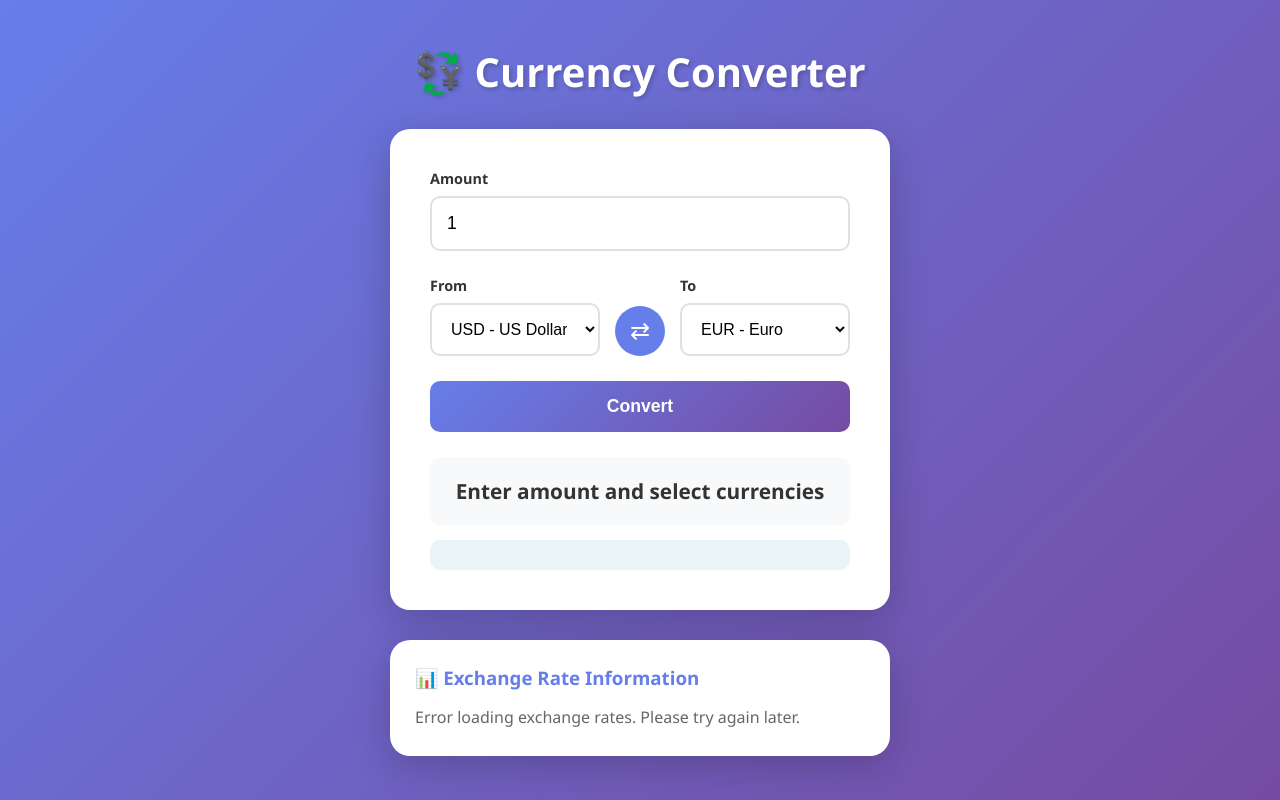
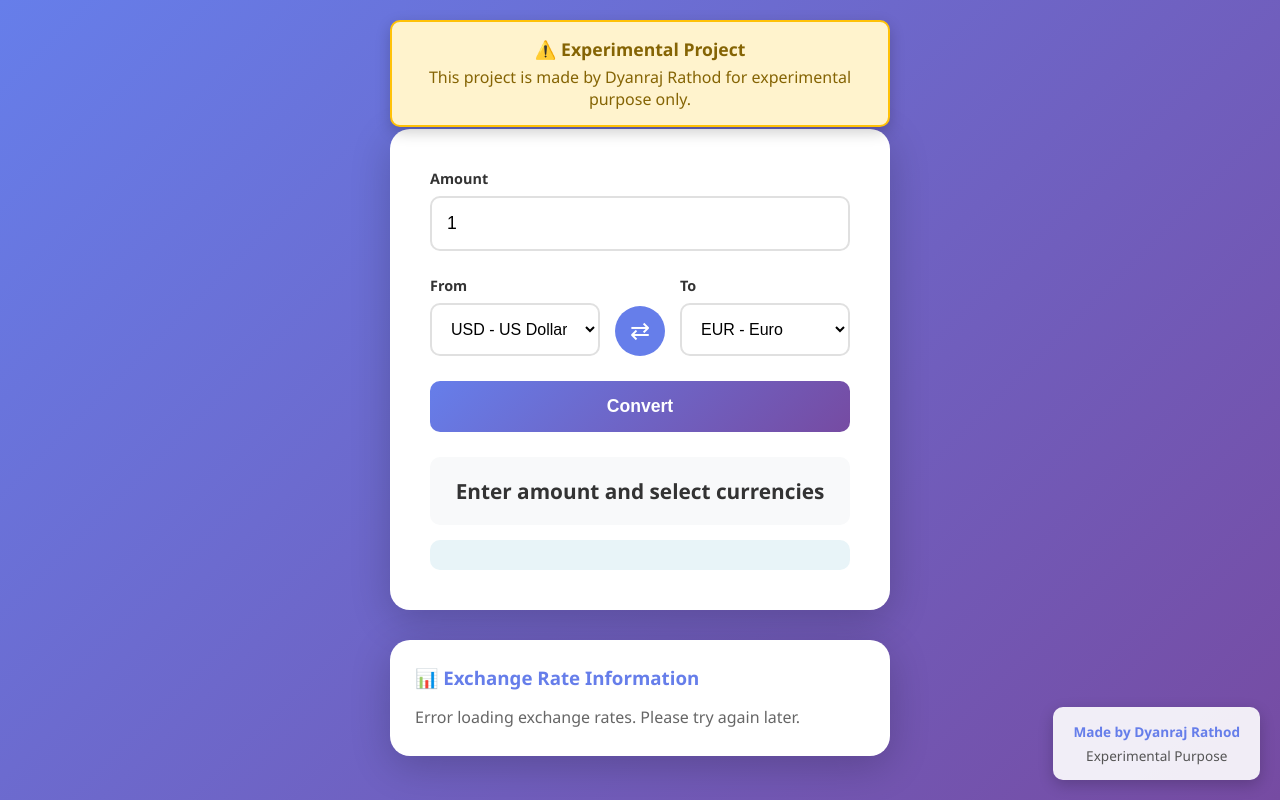
Before and after one commit to shriramdawange/currency-converter-, a plain HTML site: page index.html in a window 1280 px wide. Drawn offline with Linux system fonts and the light colour scheme; no server answers.

Commit message:
Update index.html

```diff
--- a/index.html
+++ b/index.html
@@ -1,12 +1,93 @@
 <!DOCTYPE html>
 <html lang="en">
+
 <head>
     <meta charset="UTF-8">
     <meta name="viewport" content="width=device-width, initial-scale=1.0">
     <title>Currency Converter</title>
     <link rel="stylesheet" href="style.css">
+    <style>
+        .watermark {
+            position: fixed;
+            bottom: 20px;
+            right: 20px;
+            background: rgba(255, 255, 255, 0.9);
+            padding: 15px 20px;
+            border-radius: 10px;
+            box-shadow: 0 5px 15px rgba(0, 0, 0, 0.2);
+            font-size: 0.85rem;
+            color: #555;
+            text-align: center;
+            z-index: 1000;
+        }
+
+        .watermark strong {
+            color: #667eea;
+            display: block;
+            margin-bottom: 5px;
+        }
+
+        .notification {
+            position: fixed;
+            top: 20px;
+            left: 50%;
+            transform: translateX(-50%);
+            background: #fff3cd;
+            border: 2px solid #ffc107;
+            color: #856404;
+            padding: 15px 25px;
+            border-radius: 10px;
+            box-shadow: 0 5px 15px rgba(0, 0, 0, 0.2);
+            max-width: 90%;
+            width: 500px;
+            text-align: center;
+            z-index: 1001;
+            animation: slideDown 0.5s ease-out;
+        }
+
+        @keyframes slideDown {
+            from {
+                opacity: 0;
+                transform: translateX(-50%) translateY(-20px);
+            }
+
+            to {
+                opacity: 1;
+                transform: translateX(-50%) translateY(0);
+            }
+        }
+
+        .notification strong {
+            display: block;
+            margin-bottom: 5px;
+            font-size: 1.1rem;
+        }
+
+        @media (max-width: 768px) {
+            .watermark {
+                bottom: 10px;
+                right: 10px;
+                left: 10px;
+                font-size: 0.75rem;
+                padding: 10px 15px;
+            }
+
+            .notification {
+                top: 10px;
+                width: calc(100% - 20px);
+                padding: 12px 20px;
+                font-size: 0.9rem;
+            }
+        }
+    </style>
 </head>
+
 <body>
+    <div class="notification">
+        <strong>⚠️ Experimental Project</strong>
+        This project is made by Dyanraj Rathod for experimental purpose only.
+    </div>
+
     <div class="container">
         <h1>💱 Currency Converter</h1>
         <div class="converter-box">
@@ -44,6 +125,12 @@
         </div>
     </div>
 
+    <div class="watermark">
+        <strong>Made by Dyanraj Rathod</strong>
+        Experimental Purpose
+    </div>
+
     <script src="script.js"></script>
 </body>
+
 </html>
```
